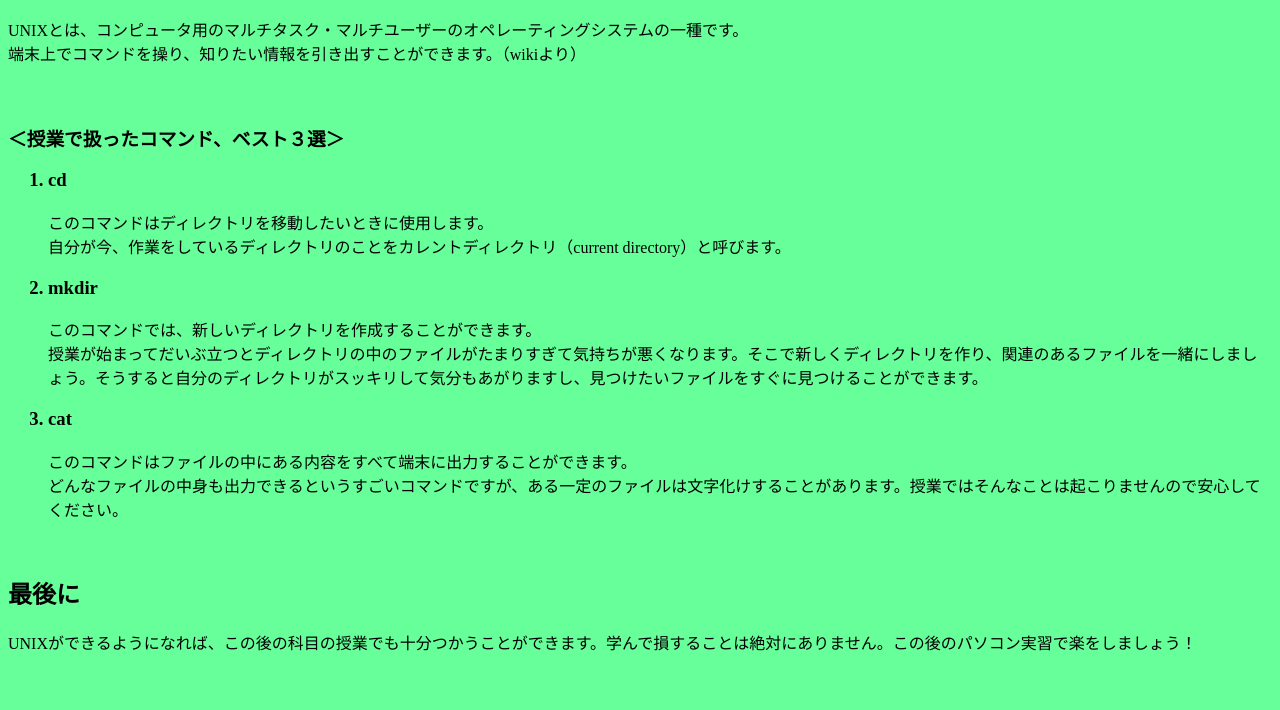
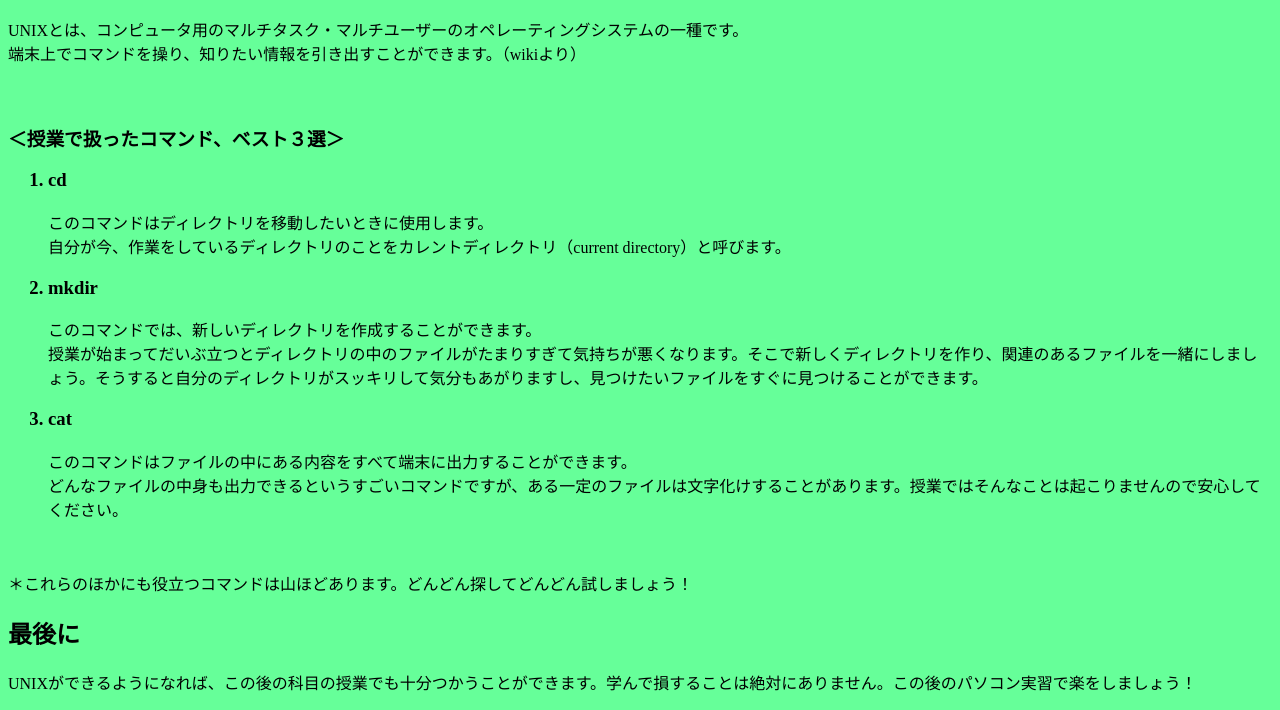
Before and after one commit to sosei702/unixkiso.github.io, a plain HTML site: page index.html in a window 1280 px wide. Shown: the part 127-837 px from the top of the page. Before the commit the page ends 800 px from the top, so only its background shows below. Drawn offline with Linux system fonts and the light colour scheme.

Commit message:
Update index.html

```diff
--- a/index.html
+++ b/index.html
@@ -17,6 +17,8 @@
         <h3><li>cat </li></h3>
         <p> このコマンドはファイルの中にある内容をすべて端末に出力することができます。<br> どんなファイルの中身も出力できるというすごいコマンドですが、ある一定のファイルは文字化けすることがあります。授業ではそんなことは起こりませんので安心してください。</p><br>
     </ol>
+	  <p> ＊これらのほかにも役立つコマンドは山ほどあります。どんどん探してどんどん試しましょう！　</p>
+	  <!--ctfkit{otukare}-->
     <h2>最後に</h2>
 	<p> UNIXができるようになれば、この後の科目の授業でも十分つかうことができます。学んで損することは絶対にありません。この後のパソコン実習で楽をしましょう！
   </body>
```
